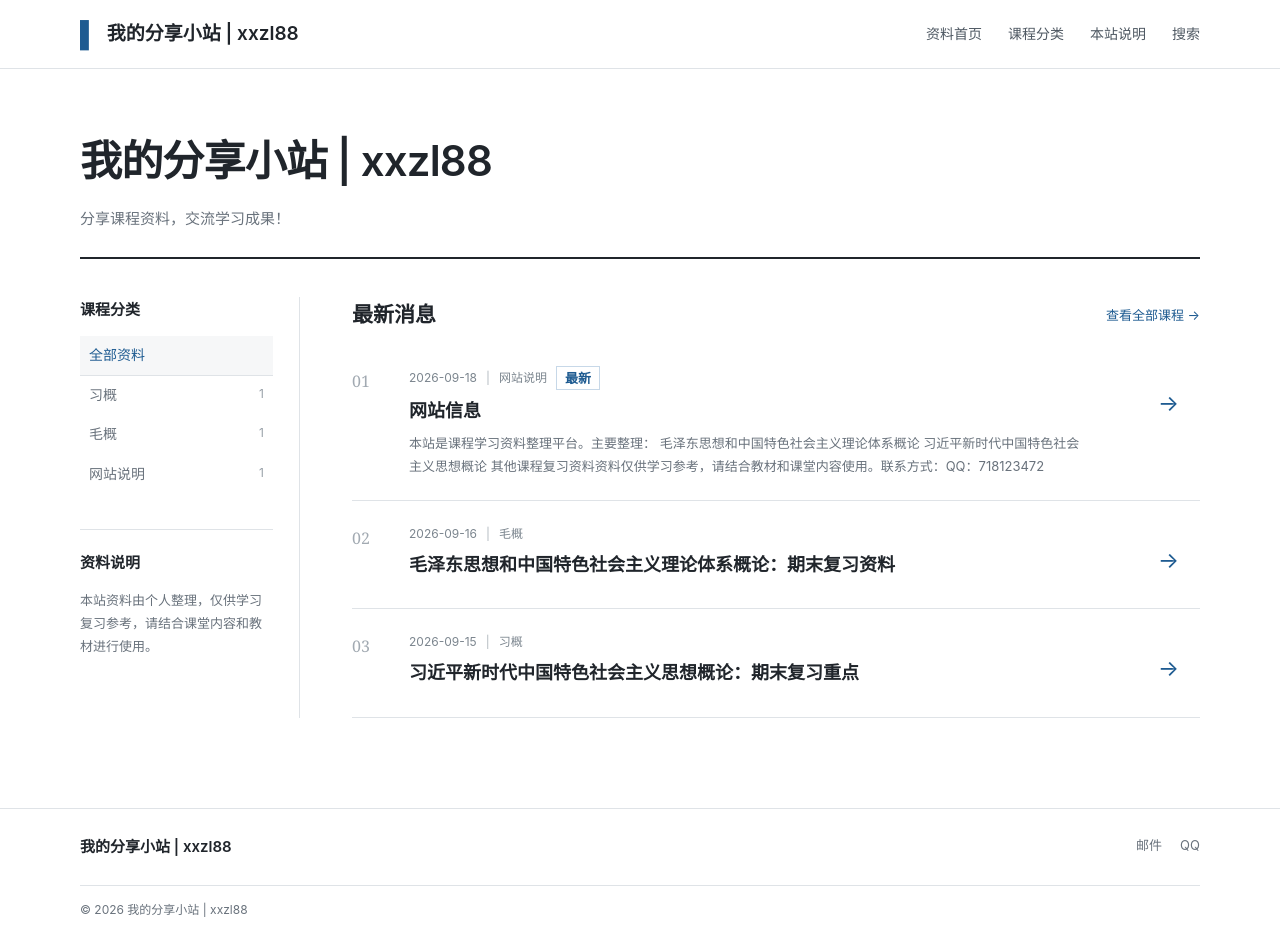
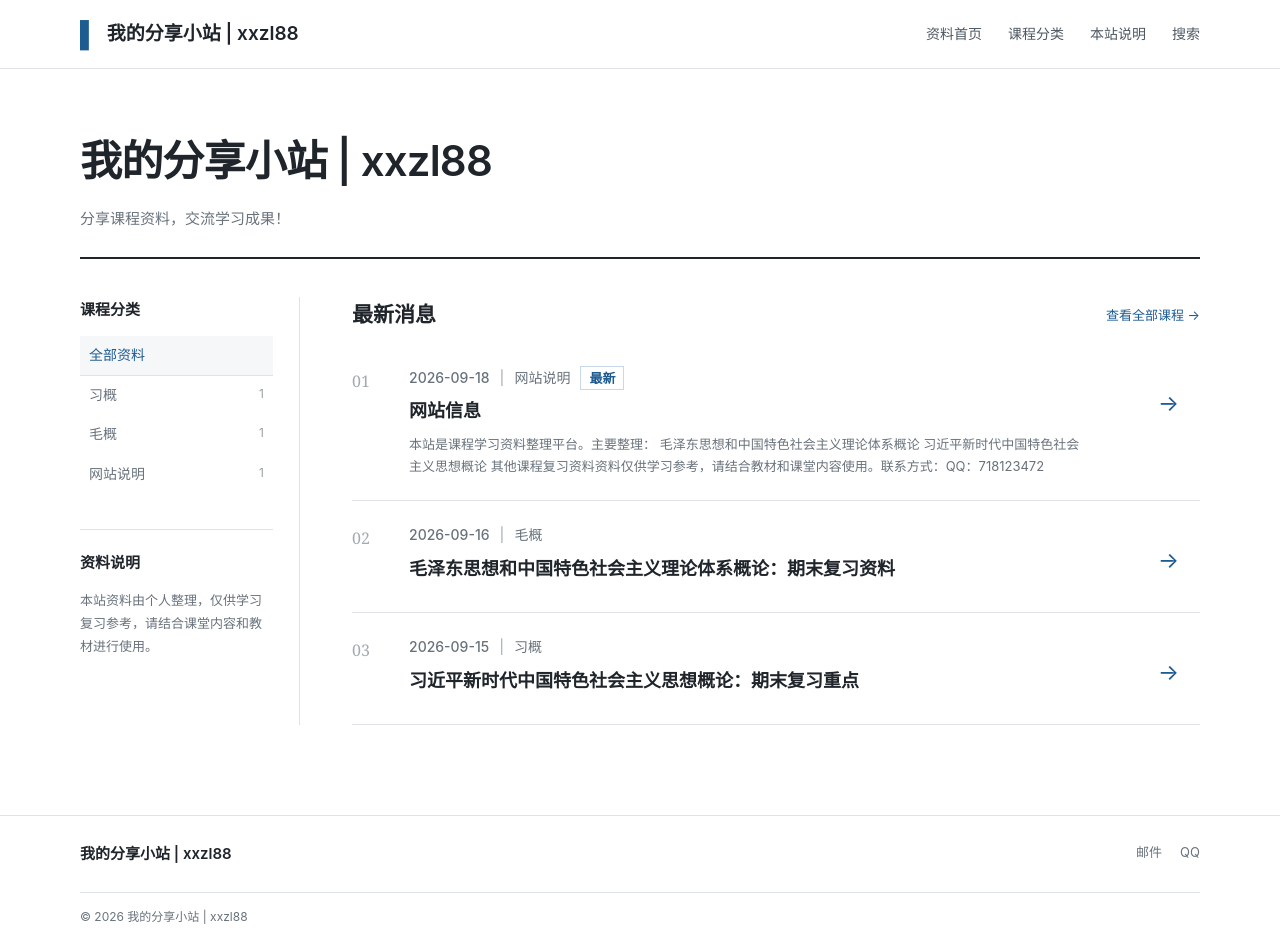
Before and after one commit to xxzl88/csu, a Jekyll site: the page built from index.html, in a window 1280 px wide. Built offline with Jekyll 4.4.1, drawn with Linux system fonts in a browser that asks for light colours; the list of posts is cut into pages by our own code.

Commit message:
Update main.css

```diff
--- a/assets/css/main.css
+++ b/assets/css/main.css
@@ -38,7 +38,7 @@ a { color:inherit; text-decoration:none; }
 .notice-main h3 { margin:5px 0 6px; font-size:18px; font-weight:600; }
 .notice-main h3 a:hover { color:var(--accent); }
 .notice-main p { max-width:680px; margin:0; color:var(--muted); font-size:13px; }
-.post-meta { display:flex; align-items:center; flex-wrap:wrap; gap:9px; color:#7b858e; font-size:12px; }
+.post-meta {display:flex;align-items:center;flex-wrap:wrap;gap:10px;color:#69727c;font-size:14px;font-weight:500;}
 .separator { color:#b1b8be; }
 .notice-label {border:1px solid #c7d8e8;padding:2px 8px;color:var(--accent);font-size:13px;font-weight:600;line-height:1.4;}
 .notice-arrow { padding-top:18px; color:var(--accent); font-size:22px; }
```
